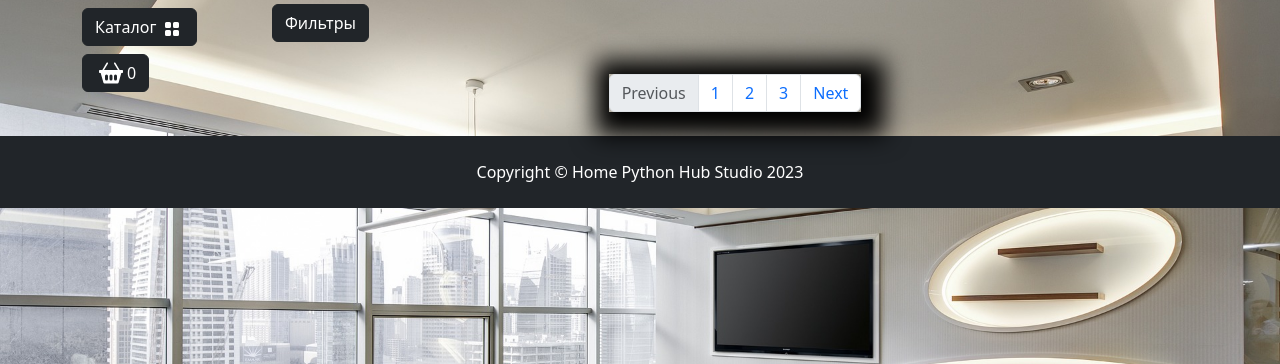
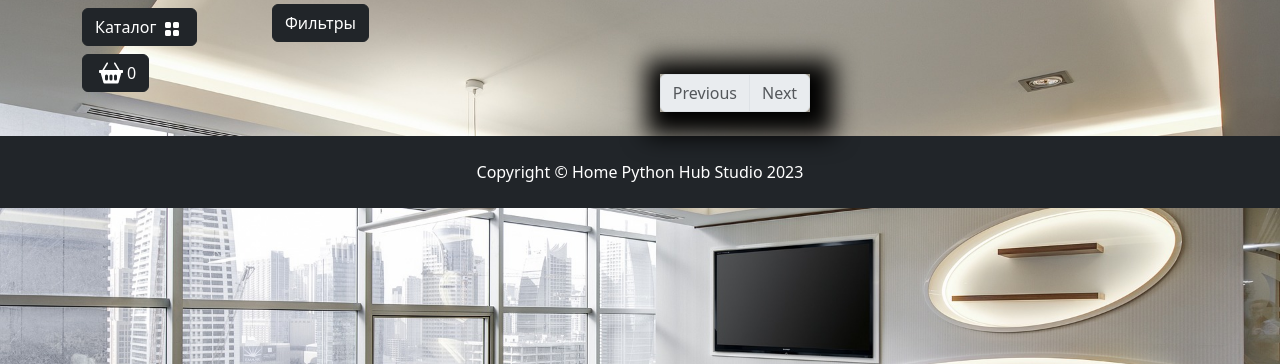
Before and after one commit to El1syum/dev_django_project_shop, a Django app: template app/goods/templates/goods/catalog.html in a window 1280 px wide. Shown: the part 56-420 px from the top of the page. Run offline with Django 4.2, Linux system fonts and the light colour scheme; the template is opened without the code that fills it, so the values that code supplies are empty; some libraries are stand-ins or nearby versions.

Commit message:
pagination

```diff
--- a/app/goods/templates/goods/catalog.html
+++ b/app/goods/templates/goods/catalog.html
@@ -92,14 +92,27 @@
     <nav aria-label="Page navigation example">
         <ul class="pagination justify-content-center my-4">
             <div class="custom-shadow d-flex">
-                <li class="page-item disabled">
-                    <a class="page-link">Previous</a>
+
+                <li class="page-item {% if not goods.has_previous %}disabled{% endif %}">
+                    <a class="page-link" href="{% if goods.has_previous %}
+                        {% url 'catalog:index' slug_url goods.previous_page_number %}
+                        {% else %}
+                        #
+                    {% endif %}">Previous</a>
                 </li>
-                <li class="page-item"><a class="page-link" href="#">1</a></li>
-                <li class="page-item"><a class="page-link" href="#">2</a></li>
-                <li class="page-item"><a class="page-link" href="#">3</a></li>
-                <li class="page-item">
-                    <a class="page-link" href="#">Next</a>
+
+                {% for page in goods.paginator.page_range %}
+                    <li class="page-item">
+                        <a class="page-link" href="{% url 'catalog:index' slug_url page %}">{{ page }}</a>
+                    </li>
+                {% endfor %}
+
+                <li class="page-item {% if not goods.has_next %}disabled{% endif %}">
+                    <a class="page-link" href="{% if goods.has_next %}
+                        {% url 'catalog:index' slug_url goods.next_page_number %}
+                        {% else %}
+                        #
+                    {% endif %}">Next</a>
                 </li>
             </div>
         </ul>
--- a/app/goods/urls.py
+++ b/app/goods/urls.py
@@ -7,5 +7,6 @@ app_name = 'goods'
 
 urlpatterns = [
     path('<slug:category_slug>/', views.catalog, name='index'),
+    path('<slug:category_slug>/<int:page>/', views.catalog, name='index'),
     path('product/<slug:slug>/', views.product, name='product'),
 ]
```
Also changed, not shown: app/goods/views.py (+7 -2 lines).
